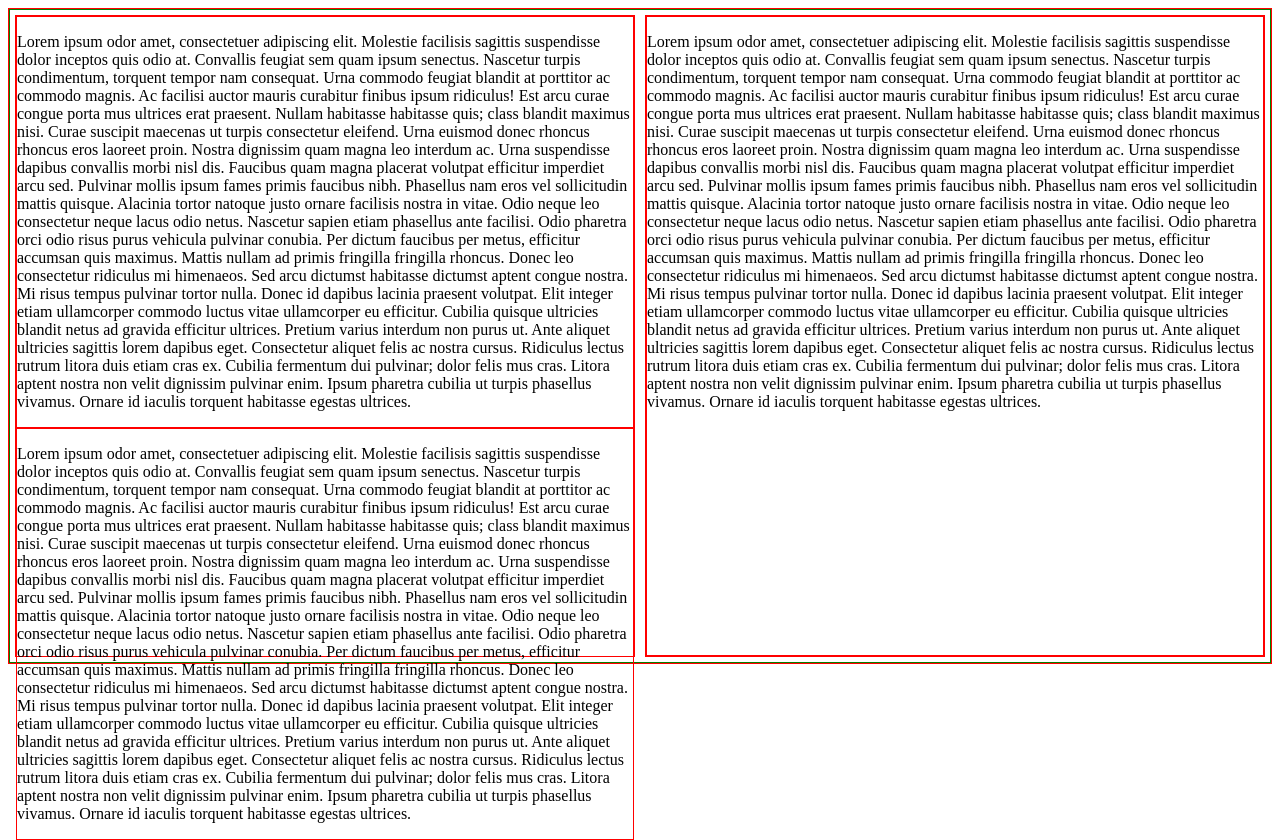
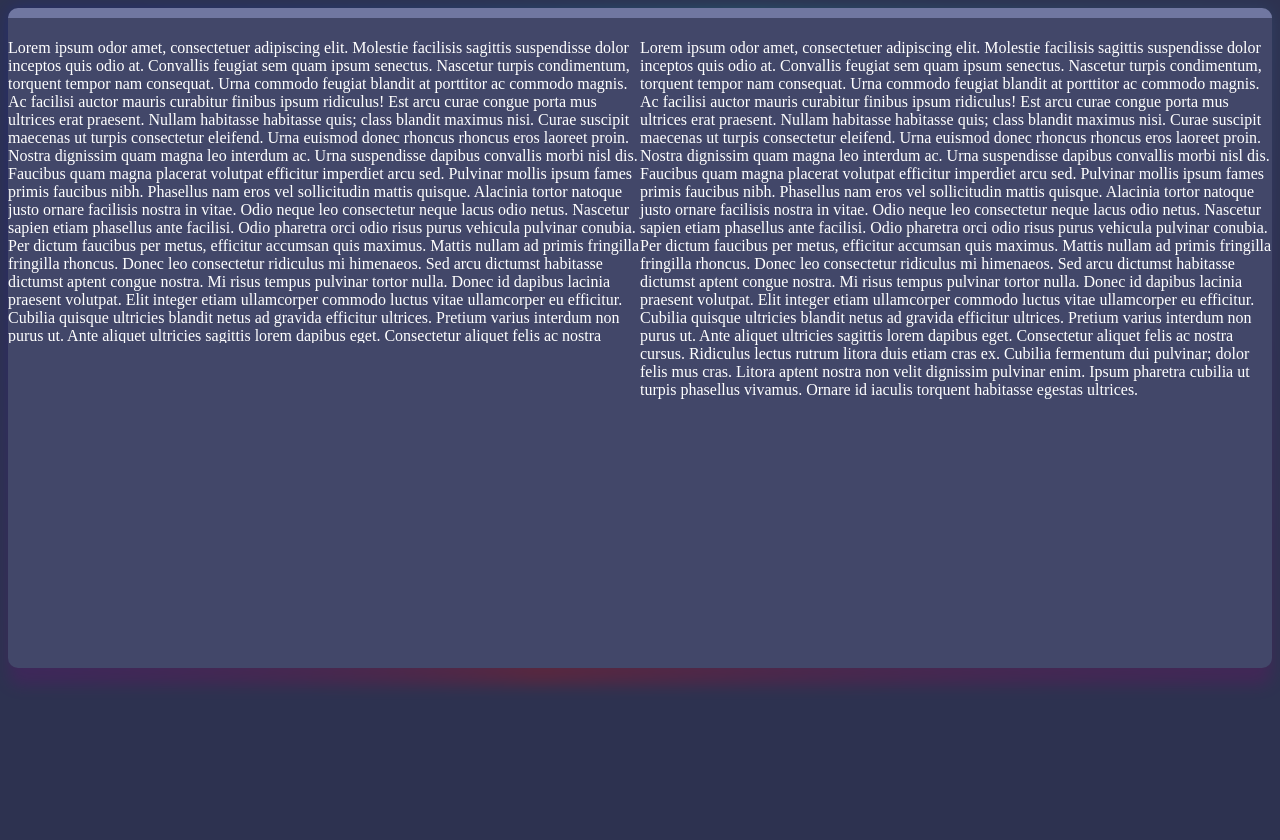
Before and after one commit to Eddguy/PAT, a React (Create React App) app in the folder frontend/pat/: page / in a window 1280 px wide. After the commit the page ends 800 px from the top, so only its background shows below. Built offline with nearby package versions, Linux system fonts and the light colour scheme.

Commit message:
Updated basic layout

```diff
--- a/frontend/pat/package.json
+++ b/frontend/pat/package.json
@@ -6,6 +6,7 @@
     "cra-template": "1.2.0",
     "react": "^19.0.0",
     "react-dom": "^19.0.0",
+    "react-router-dom": "^7.1.3",
     "react-scripts": "5.0.1",
     "web-vitals": "^4.2.4"
   },
--- a/frontend/pat/src/App.js
+++ b/frontend/pat/src/App.js
@@ -1,9 +1,33 @@
-import Workspace from './Workspace/Workspace';
+import { BrowserRouter as Router, Routes, Route, useLocation } from "react-router-dom";
+import Workspace from "./Workspace/Workspace";
+import Home from "./Home";
+import { useEffect } from "react";
 
 function App() {
   return (
-    <Workspace />
+    <Router>
+      <BackgroundWrapper>
+        <Routes>
+          <Route path="home" element={<Home />} />
+          <Route path="/" element={<Workspace />} />
+        </Routes>
+      </BackgroundWrapper>
+    </Router>
   );
 }
 
+function BackgroundWrapper({ children }) {
+  const location = useLocation();
+
+  useEffect(() => {
+    if (location.pathname === "/") {
+      document.body.style.backgroundColor = "#2D3250";
+    } else {
+      document.body.style.backgroundColor = "#ffffff";
+    }
+  }, [location.pathname]);
+
+  return <>{children}</>;
+}
+
 export default App;
--- /dev/null
+++ b/frontend/pat/src/Home.js
@@ -0,0 +1,8 @@
+const Home = () => {
+    return (
+        <h1>TODO:: Make landing page</h1>
+     );
+}
+
+export default Home;
+<h1>TODO:: Make landing page</h1>
--- a/frontend/pat/src/Workspace/Pat.js
+++ b/frontend/pat/src/Workspace/Pat.js
@@ -1,15 +1,10 @@
 const Pat = () => {
     return (
-<div>
-        <p>Lorem ipsum odor amet, consectetuer adipiscing elit. Molestie facilisis sagittis suspendisse dolor inceptos quis odio at. Convallis feugiat sem quam ipsum senectus. Nascetur turpis condimentum, torquent tempor nam consequat. Urna commodo feugiat blandit at porttitor ac commodo magnis. Ac facilisi auctor mauris curabitur finibus ipsum ridiculus! Est arcu curae congue porta mus ultrices erat praesent. Nullam habitasse habitasse quis; class blandit maximus nisi. Curae suscipit maecenas ut turpis consectetur eleifend.
+<div className="pat_container">
 
-Urna euismod donec rhoncus rhoncus eros laoreet proin. Nostra dignissim quam magna leo interdum ac. Urna suspendisse dapibus convallis morbi nisl dis. Faucibus quam magna placerat volutpat efficitur imperdiet arcu sed. Pulvinar mollis ipsum fames primis faucibus nibh. Phasellus nam eros vel sollicitudin mattis quisque.
-
-Alacinia tortor natoque justo ornare facilisis nostra in vitae. Odio neque leo consectetur neque lacus odio netus. Nascetur sapien etiam phasellus ante facilisi. Odio pharetra orci odio risus purus vehicula pulvinar conubia. Per dictum faucibus per metus, efficitur accumsan quis maximus. Mattis nullam ad primis fringilla fringilla rhoncus. Donec leo consectetur ridiculus mi himenaeos.
-
-Sed arcu dictumst habitasse dictumst aptent congue nostra. Mi risus tempus pulvinar tortor nulla. Donec id dapibus lacinia praesent volutpat. Elit integer etiam ullamcorper commodo luctus vitae ullamcorper eu efficitur. Cubilia quisque ultricies blandit netus ad gravida efficitur ultrices. Pretium varius interdum non purus ut.
-
-Ante aliquet ultricies sagittis lorem dapibus eget. Consectetur aliquet felis ac nostra cursus. Ridiculus lectus rutrum litora duis etiam cras ex. Cubilia fermentum dui pulvinar; dolor felis mus cras. Litora aptent nostra non velit dignissim pulvinar enim. Ipsum pharetra cubilia ut turpis phasellus vivamus. Ornare id iaculis torquent habitasse egestas ultrices.</p>
+    <div className="chat_container" >
+        <h2>PAT AI</h2>
+    </div>
 </div>
 
      );
--- a/frontend/pat/src/Workspace/Workspace.js
+++ b/frontend/pat/src/Workspace/Workspace.js
@@ -5,19 +5,25 @@ import Editor from "./Editor";
 
 const Workspace = () => {
     return (
-        <div class="workspace_container" >
-            <div class="pat_container" id="container">
+        <><div className="workspace_wrapper">
+            <div className="workspace_container">
+                <div className="display_container" id="container">
                     <Display />
+                    <div className="slider"></div>
+                    <div className="pat_container">
                         <Pat />
                     </div>
+                </div>
 
-            <div class="editor_container" id="container">
+                <div className="editor_container" id="container">
                     <Editor />
 
                 </div>
 
             </div>
 
+            <div className="workspace_glow"></div> {/* Div to create glow effect behind workspace */}
+        </div></>
 
      );
 }
--- a/frontend/pat/src/index.css
+++ b/frontend/pat/src/index.css
@@ -14,15 +14,19 @@ Variables
 1-27-25
 TODO: Create project color scheme
 ******************************************************************/
+:root {
+  --main-bg-color: #2D3250;
+  --secondary-bg-color: #424769;
+  --tertiary-bg-color: #7077A1;
+  --highligh-color: #5F76FE;
+}
+
 
 /*****************************************************************
 General Properties
-1-27-25
+1-29-25
 *****************************************************************/
 
-div {
-  border: 1px red solid;
-}
 
 /***************************************************************
 Navbar
@@ -31,40 +35,107 @@ Navbar
 
 /***************************************************************
 Workspace - Component 1
-1-27-25
+1-29-25
 ****************************************************************/
 
 div {
   display: flex;
+}
 
+.workspace_wrapper {
+  position: relative;
+  display: inline-block;
 }
 
 .workspace_container {
-  height: fit-content;
-  border: green solid 1px;
+  position: relative;
+  padding: 5px 0;
+  height: 80vh;
+  color: white;
+  background-color: var(--secondary-bg-color);
+  border-top: 10px var(--tertiary-bg-color) solid;
+  border-radius: 10px;
+  overflow: hidden;
+  z-index: 1;
 }
 
-.pat_container {
-  display: block;
+.workspace_glow {
+  display: inline-block;
+  background-color: transparent;
+  height: inherit;
+  width: inherit;
 }
 
-#container {
-  width: 50%;
-  height: 80vh;
-  margin: 5px;
+@property --angle{
+  syntax: "<angle>";
+  initial-value: 0deg;
+  inherits: false;
 }
 
+.workspace_glow::before {
+  content: '';
+  position: absolute;
+  inset: 1px;
+  background-image: conic-gradient(from var(--angle), red, blue, cyan, purple, red) ;
+  z-index: 0;
+  border-radius: 10px;
+  filter: blur(0.5rem);
+  opacity: 0.2;
+  animation: 10s spin linear infinite;
+}
+
+@keyframes spin {
+  from {
+    --angle: 0deg;
+  }
+  to {
+    --angle: 360deg;
+  }
+}
 
 /***************************************************************
 Display - Component 2
-1-27-25
+1-29-25
 ****************************************************************/
+
+.display_container {
+  display: block;
+  height: 40vh;
+  min-height: 0;
+  max-height: 80vh;
+  overflow: auto;
+}
+
+.slider {
+  height: 20px;
+  width: 100%;
+  background-color: var(--tertiary-bg-color);
+  cursor: row-resize;
+  user-select: none;
+}
 
 /***************************************************************
 Pat - Component 3
 1-27-25
 ****************************************************************/
 
+.pat_container {
+  border: 1px red solid;
+
+  width: 100%;
+}
+
+h2 {
+  padding-left: 20px;
+  color: grey;
+  opacity: 0.5;
+}
+.chat_container {
+  background-color: #EAEDFD;
+  width: 100%;
+  border-radius: 0 0 10px 10px;
+}
+
 /***************************************************************
 Editor - Component 4
 1-27-25
```
Also changed, not shown: 1 other file (tests, documents, lock files or other folders). Lines whose indentation alone changed are shown as unchanged.
